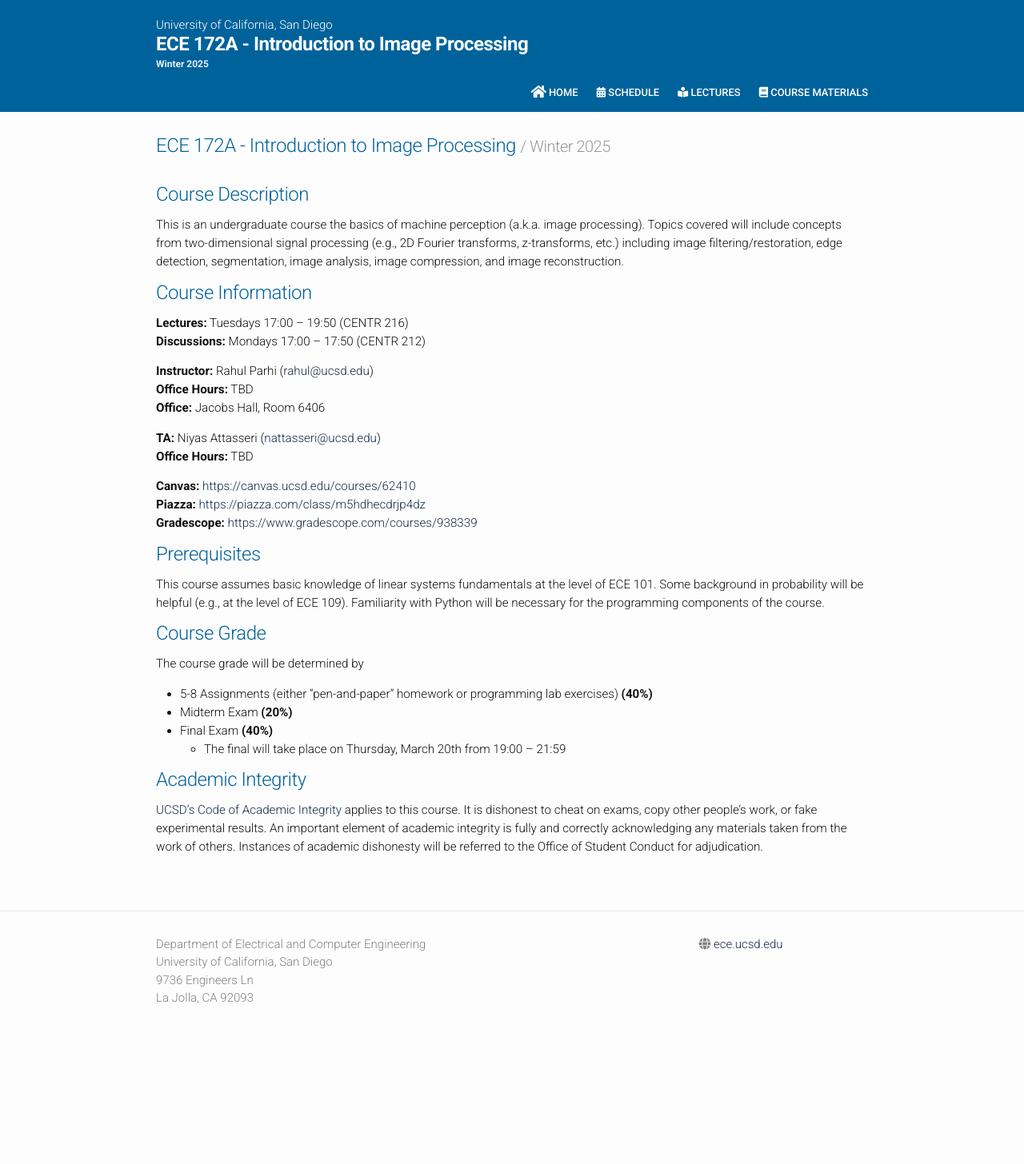
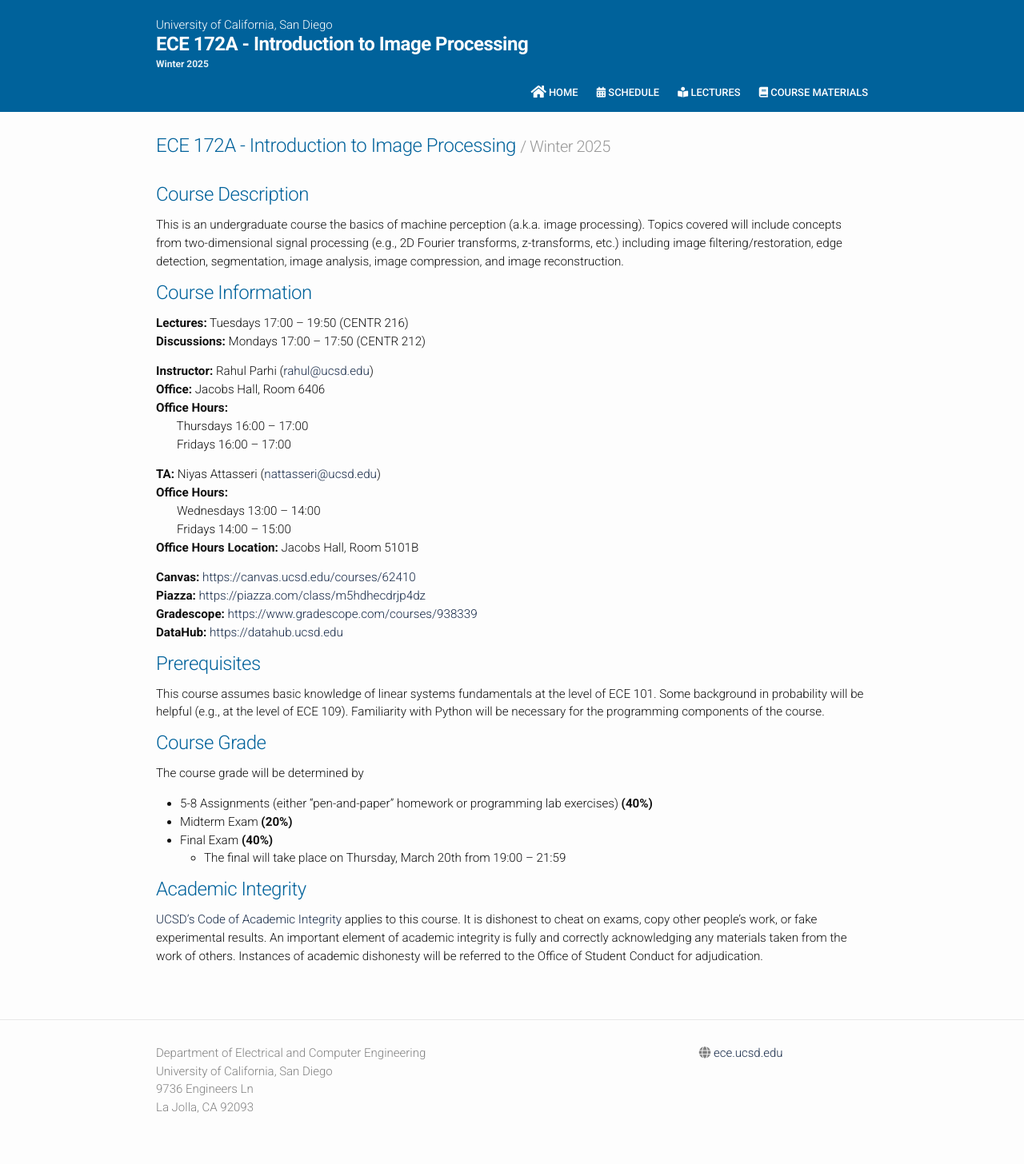
Before and after one commit to sparsity-group/172a, a Jekyll site: the page built from index.md, in a window 1280 px wide. Shown: the whole page at 80% size. Built offline with Jekyll 4.4.1, drawn with Linux system fonts in a browser that asks for light colours; nearby versions of some CDN libraries; before the commit the page ends 1320 px from its top, so only the background shows below that.

Commit message:
add office hours

```diff
--- a/index.md
+++ b/index.md
@@ -9,15 +9,21 @@ title: Home
 **Discussions:** Mondays 17:00 – 17:50 (CENTR 212)
 
 **Instructor:** Rahul Parhi (<rahul@ucsd.edu>)
-**Office Hours:** TBD
 **Office:** Jacobs Hall, Room 6406
+**Office Hours:**
+&nbsp;&nbsp;&nbsp;&nbsp;&nbsp;&nbsp; Thursdays 16:00 -- 17:00
+&nbsp;&nbsp;&nbsp;&nbsp;&nbsp;&nbsp; Fridays 16:00 -- 17:00
 
 **TA:** Niyas Attasseri (<nattasseri@ucsd.edu>)
-**Office Hours:** TBD
+**Office Hours:**
+&nbsp;&nbsp;&nbsp;&nbsp;&nbsp;&nbsp; Wednesdays 13:00 – 14:00
+&nbsp;&nbsp;&nbsp;&nbsp;&nbsp;&nbsp; Fridays 14:00 – 15:00
+**Office Hours Location:** Jacobs Hall, Room 5101B
 
 **Canvas:** <https://canvas.ucsd.edu/courses/62410>
 **Piazza:** <https://piazza.com/class/m5hdhecdrjp4dz>
 **Gradescope:** <https://www.gradescope.com/courses/938339>
+**DataHub:** <https://datahub.ucsd.edu>
 
 # Prerequisites
 
```
